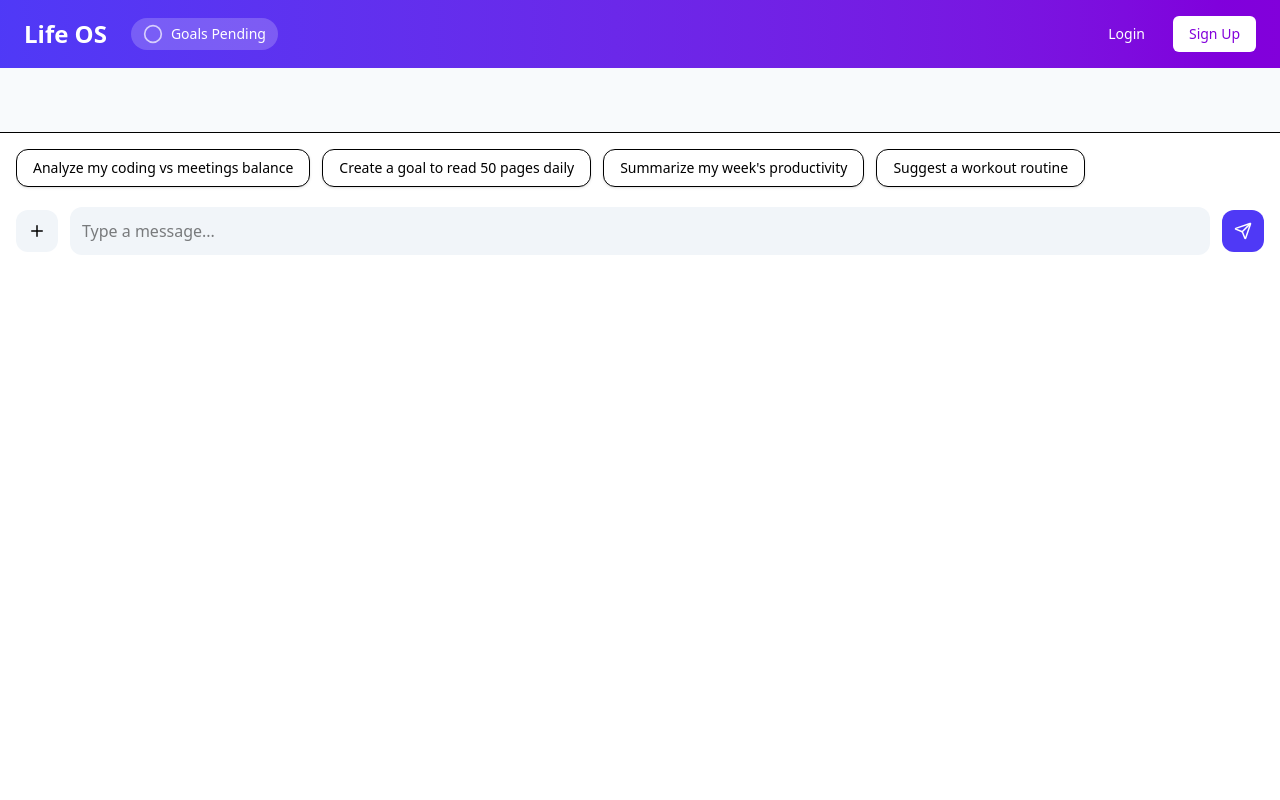
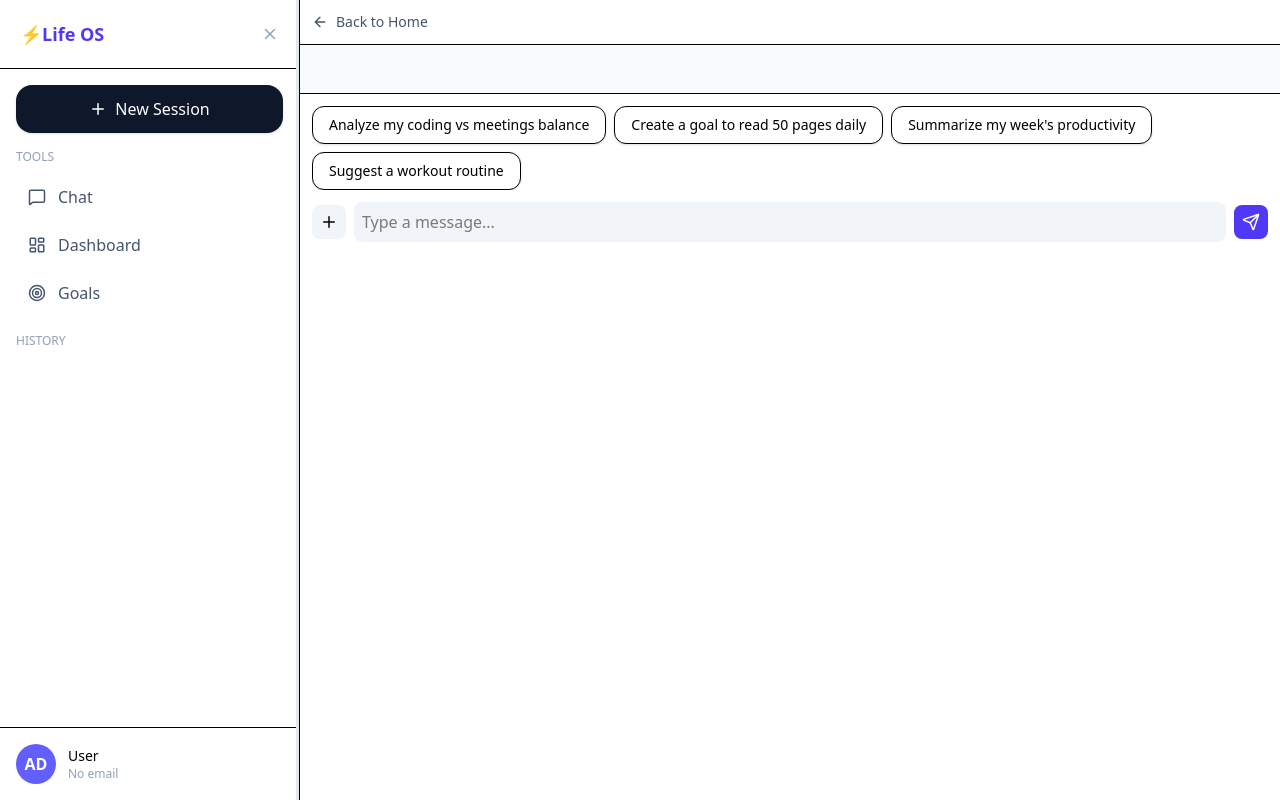
Before and after one commit to sneha20233274/LifeOS-Personal, a React (Vite) app in the folder frontend/my-project/: page /session/1 in a window 1280 px wide. Built offline with nearby package versions, Linux system fonts and the light colour scheme.

Commit message:
layout of AI planner

```diff
--- a/frontend/my-project/src/App.jsx
+++ b/frontend/my-project/src/App.jsx
@@ -1,5 +1,6 @@
 import { Routes, Route } from "react-router-dom";
 import Layout from "./components/Layout";
+import AppLayout from "./components/AppLayout"; // 👈 ADD THIS
 
 import MainPage from "./components/MainPage";
 import { LoginPage } from "./components/LoginPage";
@@ -15,13 +16,14 @@ import { CreateSubtask } from "./components/CreateSubtask";
 import { CreateTask } from "./components/CreateTask";
 
 import FitnessTab from "./components/FitnessTab";
-import {WeeklyViewFitness} from "./components/WeeklyViewFitness";
-import  Reminder  from "./components/Reminder";
+import { WeeklyViewFitness } from "./components/WeeklyViewFitness";
+import Reminder from "./components/Reminder";
 import Profile from "./components/Profile";
+
 export default function App() {
   return (
     <Routes>
-      {/* ROUTES WITH NAVBAR */}
+      {/* 🌐 NORMAL PAGES (Navbar only) */}
       <Route element={<Layout />}>
         <Route path="/" element={<MainPage />} />
         <Route path="/login" element={<LoginPage />} />
@@ -29,7 +31,6 @@ export default function App() {
         <Route path="/dashboard" element={<Dashboard />} />
         <Route path="/goals" element={<GoalsPage />} />
 
-        {/* SAME PAGE – DIFFERENT CONTEXT */}
         <Route path="/tasks" element={<TasksPage />} />
         <Route path="/goals/:goalId/tasks" element={<TasksPage />} />
         <Route path="/tasks/:taskId/subtasks" element={<SubtasksPage />} />
@@ -37,17 +38,20 @@ export default function App() {
         <Route path="/goals/:goalId/tasks/new" element={<CreateTask />} />
         <Route path="/tasks/:taskId/subtasks/new" element={<CreateSubtask />} />
 
+        <Route path="/fitness" element={<FitnessTab />} />
+        <Route path="/fitness/week" element={<WeeklyViewFitness />} />
+        <Route path="/profile" element={<Profile />} />
+        <Route path="/calender" element={<Reminder />} />
+
+        {/* ✅ FIX: include this here */}
+        <Route path="/show-plan" element={<ProposalsPage />} />
+      </Route>
+
+      {/* 🤖 AI PLANNER (Sidebar + Navbar) */}
+      <Route element={<AppLayout />}>
         <Route path="/planner" element={<SessionPage />} />
         <Route path="/session/:threadId" element={<ChatInterface />} />
-        <Route path="/fitness" element={<FitnessTab />} />
-        <Route path="/fitness/week" element={<WeeklyViewFitness />} />
-        <Route path="/profile" element={<Profile/>}/>
       </Route>
-
-      {/* ROUTES WITHOUT NAVBAR */}
-      <Route path="/show-plan" element={<ProposalsPage />} />
-
-      <Route path = '/calender' element = {<Reminder/>}/>
     </Routes>
   );
 }
--- /dev/null
+++ b/frontend/my-project/src/components/AppLayout.jsx
@@ -0,0 +1,31 @@
+import { useNavigate } from "react-router-dom";
+import { ArrowLeft } from "lucide-react";
+import { Outlet } from "react-router-dom";
+import Sidebar from "./Sidebar";
+
+export default function AppLayout() {
+  const navigate = useNavigate();
+
+  return (
+    <div className="flex h-screen">
+      <Sidebar />
+
+      <div className="flex-1 flex flex-col">
+        {/* 🔙 Back Button */}
+        <div className="p-3 border-b bg-white">
+          <button
+            onClick={() => navigate("/")}
+            className="flex items-center gap-2 text-sm text-slate-600 hover:text-black"
+          >
+            <ArrowLeft size={16} />
+            Back to Home
+          </button>
+        </div>
+
+        <div className="flex-1 overflow-hidden">
+          <Outlet />
+        </div>
+      </div>
+    </div>
+  );
+}
--- a/frontend/my-project/src/components/ChatInterface.jsx
+++ b/frontend/my-project/src/components/ChatInterface.jsx
@@ -95,8 +95,10 @@ export default function ChatInterface() {
   };
 
   return (
-    <div className="flex-1 flex flex-col bg-slate-50">
-      <div className="flex-1 overflow-y-auto p-8 space-y-4">
+    <div className="flex-1 flex flex-col bg-slate-50 w-full overflow-hidden">
+
+      {/* MESSAGES */}
+      <div className="flex-1 overflow-y-auto p-4 md:p-6 space-y-4 w-full">
         {messages.map((m) => (
           <MessageBubble key={m.id} message={m} isBot={m.sender === "bot"} />
         ))}
@@ -107,17 +109,20 @@ export default function ChatInterface() {
             <span className="text-sm font-medium">Thinking...</span>
           </div>
         )}
+
         <div ref={chatEndRef} />
       </div>
 
-      {/* Input */}
-      <div className="border-t bg-white p-4">
+      {/* INPUT */}
+      <div className="border-t bg-white p-3 w-full">
         <SuggestionBar />
 
-        <div className="mt-3 flex gap-3 items-center">
+        <div className="mt-3 flex items-center gap-2 w-full">
+
+          {/* FILE BUTTON */}
           <button
             onClick={handlePlusClick}
-            className="p-3 bg-slate-100 rounded-xl hover:bg-slate-200"
+            className="p-2 bg-slate-100 rounded-lg hover:bg-slate-200 shrink-0"
           >
             <Plus size={18} />
           </button>
@@ -130,6 +135,7 @@ export default function ChatInterface() {
             accept=".pdf,.doc,.docx,.txt"
           />
 
+          {/* INPUT FIELD */}
           <input
             value={inputValue}
             onChange={(e) => setInputValue(e.target.value)}
@@ -137,13 +143,14 @@ export default function ChatInterface() {
               e.key === "Enter" && !e.shiftKey && handleSendMessage(inputValue)
             }
             placeholder="Type a message..."
-            className="flex-1 p-3 bg-slate-100 rounded-xl outline-none"
+            className="flex-1 min-w-0 p-2 bg-slate-100 rounded-lg outline-none"
           />
 
+          {/* SEND BUTTON */}
           <button
             onClick={() => handleSendMessage(inputValue)}
             disabled={!inputValue.trim() || isLoading}
-            className="p-3 bg-indigo-600 text-white rounded-xl"
+            className="p-2 bg-indigo-600 text-white rounded-lg shrink-0"
           >
             <Send size={18} />
           </button>
--- a/frontend/my-project/src/components/Navbar.jsx
+++ b/frontend/my-project/src/components/Navbar.jsx
@@ -15,10 +15,12 @@ import { useSelector, useDispatch } from "react-redux";
 import { useNavigate, useLocation } from "react-router-dom";
 import { logout } from "../store/authSlice";
 import { useLogoutMutation } from "../services/authApi";
+import { useCreateNewChatMutation } from "../services/chatApi";
 
 
 export function Navbar({ isRoutineCompleted }) {
   const { isAuthenticated } = useSelector((s) => s.auth);
+  const [createNewChat] = useCreateNewChatMutation();
   const dispatch = useDispatch();
    const [logoutApi] = useLogoutMutation();
   const navigate = useNavigate();
@@ -78,7 +80,25 @@ export function Navbar({ isRoutineCompleted }) {
           <div className="hidden md:flex items-center gap-2 bg-white/10 p-1 rounded-full">
             {navItem("Home", Home, "/")}
             {navItem("Fitness", Dumbbell, "/fitness")}
-            {navItem("AI Planner", Sparkles, "/planner")}
+            <button
+              onClick={async () => {
+                try {
+                  const res = await createNewChat().unwrap();
+                  const threadId = res.thread_id;
+                  navigate(`/session/${threadId}`);
+                } catch (err) {
+                  console.error("Failed to start AI Planner", err);
+                }
+              }}
+              className={`flex items-center gap-2 px-4 py-2 rounded-full text-sm font-medium transition-all ${
+                isActive("/planner")
+                  ? "bg-white text-purple-700 shadow-lg"
+                  : "text-white/80 hover:bg-white/20 hover:text-white"
+              }`}
+            >
+              <Sparkles className="w-4 h-4" />
+              AI Planner
+            </button>
             {navItem("DayCraft", CalendarDays, "/calender")}
             {navItem("Dashboard", BarChart3, "/dashboard")}
           </div>
--- a/frontend/my-project/src/components/Sidebar.jsx
+++ b/frontend/my-project/src/components/Sidebar.jsx
@@ -1,163 +1,3 @@
-// import { useDispatch, useSelector } from "react-redux";
-// import { setSession, addToHistory } from "../store/chatSlice";
-// import { MessageSquare, LayoutDashboard, Target, X, Plus } from "lucide-react";
-// import { useNavigate } from "react-router-dom";
-// import { useState, useEffect, useRef } from "react";
-
-// const MIN_WIDTH = 80;
-// const MAX_WIDTH = 340;
-
-// export default function Sidebar() {
-//   const { history, activeSessionId } = useSelector((s) => s.chat);
-//   const dispatch = useDispatch();
-//   const navigate = useNavigate();
-
-//   const [collapsed, setCollapsed] = useState(false);
-//   const [width, setWidth] = useState(300);
-
-//   const sidebarRef = useRef(null);
-//   const dragging = useRef(false);
-
-//   const startDrag = () => {
-//     dragging.current = true;
-//   };
-
-//   const stopDrag = () => {
-//     dragging.current = false;
-//   };
-
-//   const onDrag = (e) => {
-//     if (!dragging.current) return;
-
-//     const sidebarLeft = sidebarRef.current.getBoundingClientRect().left;
-//     let newWidth = e.clientX - sidebarLeft;
-
-//     if (newWidth < MIN_WIDTH) newWidth = MIN_WIDTH;
-//     if (newWidth > MAX_WIDTH) newWidth = MAX_WIDTH;
-
-//     setWidth(newWidth);
-//     setCollapsed(false);
-//   };
-
-//   useEffect(() => {
-//     window.addEventListener("mousemove", onDrag);
-//     window.addEventListener("mouseup", stopDrag);
-
-//     return () => {
-//       window.removeEventListener("mousemove", onDrag);
-//       window.removeEventListener("mouseup", stopDrag);
-//     };
-//   }, []);
-
-//   const createSession = () => {
-//     const id = Date.now().toString();
-//     dispatch(setSession(id));
-//     dispatch(addToHistory({ id, title: "New Chat", date: "Just now" }));
-//     navigate(`/session/${id}`);
-//   };
-
-//   return (
-//     <div
-//       ref={sidebarRef}
-//       style={{
-//         width: collapsed ? MIN_WIDTH : width,
-//         minWidth: MIN_WIDTH,
-//         maxWidth: MAX_WIDTH,
-//       }}
-//       className="relative bg-white border-r flex flex-col h-screen overflow-hidden shrink-0"
-//     >
-//       {/* Resize handle */}
-//       <div
-//         onMouseDown={startDrag}
-//         className="absolute top-0 right-0 h-full w-[3px] cursor-ew-resize bg-slate-200 hover:bg-indigo-500"
-//       />
-
-//       {/* Header */}
-//       <div className="p-5 border-b flex items-center justify-between">
-//         {!collapsed && (
-//           <h1 className="font-bold text-indigo-600 text-lg">⚡ ProdBot</h1>
-//         )}
-//         <button
-//           onClick={() => setCollapsed(!collapsed)}
-//           className="text-slate-400 hover:text-slate-600"
-//         >
-//           <X size={18} />
-//         </button>
-//       </div>
-
-//       {/* New Session */}
-//       <div className="p-4">
-//         <button
-//           onClick={createSession}
-//           className="w-full bg-slate-900 text-white py-3 rounded-2xl font-medium shadow flex items-center justify-center gap-2"
-//         >
-//           <Plus size={18} />
-//           {!collapsed && "New Session"}
-//         </button>
-//       </div>
-
-//       {/* Tools */}
-//       <div className="px-4">
-//         {!collapsed && <p className="text-xs text-slate-400 mb-2">TOOLS</p>}
-//         <Tool
-//           icon={<MessageSquare size={18} />}
-//           label="Chat"
-//           collapsed={collapsed}
-//         />
-//         <Tool
-//           icon={<LayoutDashboard size={18} />}
-//           label="Dashboard"
-//           collapsed={collapsed}
-//         />
-//         <Tool icon={<Target size={18} />} label="Goals" collapsed={collapsed} />
-//       </div>
-
-//       {/* History */}
-//       <div className="flex-1 overflow-y-auto mt-4 px-4">
-//         {!collapsed && <p className="text-xs text-slate-400 mb-2">HISTORY</p>}
-//         {history.map((h) => (
-//           <div
-//             key={h.id}
-//             onClick={() => {
-//               dispatch(setSession(h.id));
-//               navigate(`/session/${h.id}`);
-//             }}
-//             className={`p-3 rounded-xl cursor-pointer text-sm mb-1 flex items-center gap-2 ${
-//               activeSessionId === h.id
-//                 ? "bg-indigo-50 text-indigo-700 font-medium"
-//                 : "hover:bg-slate-100 text-slate-600"
-//             }`}
-//           >
-//             <MessageSquare size={16} />
-//             {!collapsed && h.title}
-//           </div>
-//         ))}
-//       </div>
-
-//       {/* Footer */}
-//       <div className="p-4 border-t flex items-center gap-3">
-//         <div className="w-10 h-10 rounded-full bg-indigo-500 text-white flex items-center justify-center font-bold">
-//           AD
-//         </div>
-//         {!collapsed && (
-//           <div>
-//             <p className="font-medium text-sm">Alex Developer</p>
-//             <p className="text-xs text-slate-400">Pro Workspace</p>
-//           </div>
-//         )}
-//       </div>
-//     </div>
-//   );
-// }
-
-// function Tool({ icon, label, collapsed }) {
-//   return (
-//     <div className="flex items-center gap-3 p-3 text-slate-600 hover:bg-slate-100 rounded-xl justify-center md:justify-start">
-//       {icon}
-//       {!collapsed && <span>{label}</span>}
-//     </div>
-//   );
-// }
 
 import { useDispatch, useSelector } from "react-redux";
 import { setSession, addToHistory } from "../store/chatSlice";
@@ -173,9 +13,11 @@ export default function Sidebar() {
   const { history, activeSessionId } = useSelector((s) => s.chat);
   const dispatch = useDispatch();
   const navigate = useNavigate();
+  const { user } = useSelector((s) => s.auth);
 
   const [collapsed, setCollapsed] = useState(false);
   const [width, setWidth] = useState(300);
+
 
   const sidebarRef = useRef(null);
   const dragging = useRef(false);
@@ -253,7 +95,7 @@ export default function Sidebar() {
       {/* Header */}
       <div className="p-5 border-b flex items-center justify-between">
         {!collapsed && (
-          <h1 className="font-bold text-indigo-600 text-lg">⚡ ProdBot</h1>
+          <h1 className="font-bold text-indigo-600 text-lg">⚡Life OS</h1>
         )}
         <button
           onClick={() => setCollapsed(!collapsed)}
@@ -319,8 +161,12 @@ export default function Sidebar() {
         </div>
         {!collapsed && (
           <div>
-            <p className="font-medium text-sm">Alex Developer</p>
-            <p className="text-xs text-slate-400">Pro Workspace</p>
+            <p className="font-medium text-sm">
+              {user?.name || user?.username || "User"}
+            </p>
+            <p className="text-xs text-slate-400">
+              {user?.email || "No email"}
+            </p>
           </div>
         )}
       </div>
--- a/frontend/my-project/src/components/SuggestionBar.jsx
+++ b/frontend/my-project/src/components/SuggestionBar.jsx
@@ -7,7 +7,7 @@ export default function SuggestionBar() {
   ];
 
   return (
-    <div className="flex gap-3 overflow-x-auto pb-2">
+    <div className="flex flex-wrap gap-2 overflow-x-auto">
       {items.map((i, idx) => (
         <button
           key={idx}
--- a/frontend/my-project/src/main.jsx
+++ b/frontend/my-project/src/main.jsx
@@ -4,6 +4,13 @@ import { store } from "./app/store";
 import { BrowserRouter } from "react-router-dom";
 import App from "./App";
 import "./index.css";
+import { loadFromStorage } from "./store/authSlice";
+
+const savedAuth = localStorage.getItem("auth");
+
+if (savedAuth) {
+  store.dispatch(loadFromStorage(JSON.parse(savedAuth)));
+}
 
 ReactDOM.createRoot(document.getElementById("root")).render(
   <Provider store={store}>
```
Lines whose indentation alone changed are shown as unchanged.
